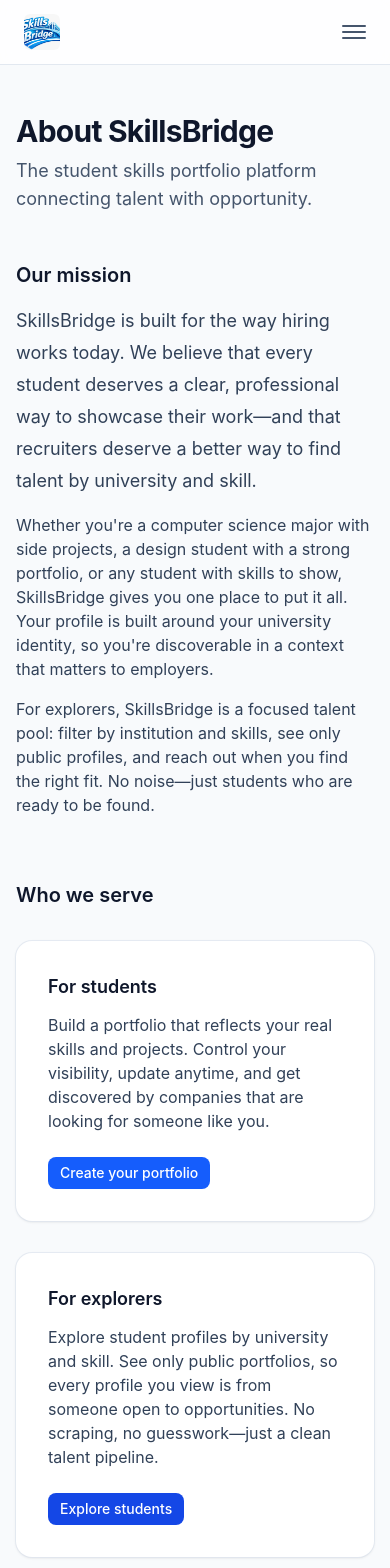
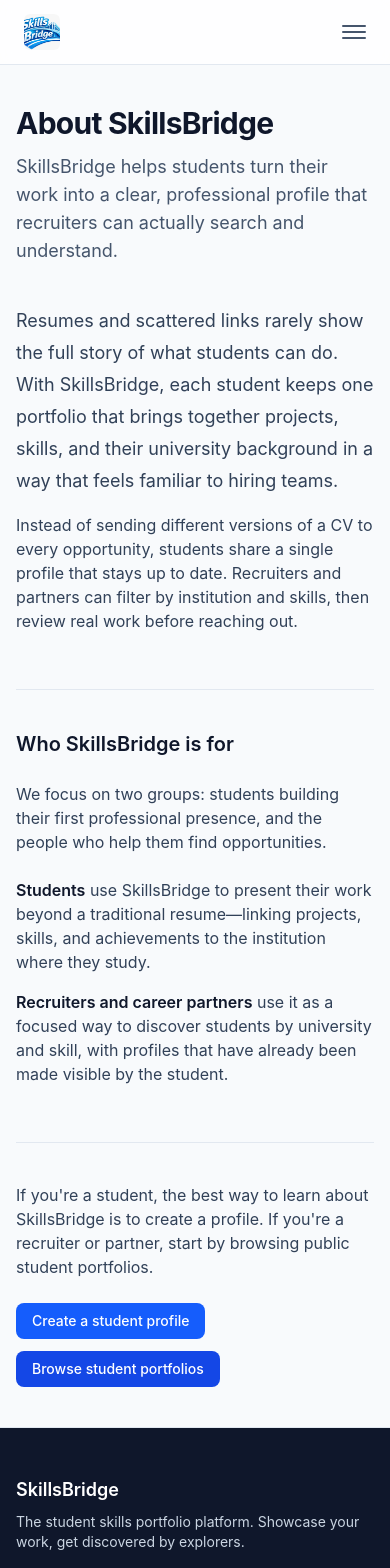
Before and after one commit to leeladiv/SkillsBridge, a Vue app in the folder Frontend/SkillsBridge/: page /about in a window 390 px wide. Shown: the top 1568 px of the page. Built offline with nearby package versions, Linux system fonts and the light colour scheme.

Commit message:
Changes: Make some changes on the landing and signup page

```diff
--- a/Frontend/SkillsBridge/src/views/AboutView.vue
+++ b/Frontend/SkillsBridge/src/views/AboutView.vue
@@ -9,70 +9,66 @@
   <div class="min-h-screen bg-slate-50">
     <AppNavbar />
 
-    <main class="mx-auto max-w-7xl px-4 py-12 sm:px-6 sm:py-16 lg:px-8">
-      <div class="mx-auto max-w-3xl">
+    <main class="mx-auto max-w-3xl px-4 py-10 sm:px-6 sm:py-14 lg:px-8">
+      <!-- Header -->
+      <section>
         <h1 class="text-3xl font-bold tracking-tight text-slate-900 sm:text-4xl">
           About {{ APP_NAME }}
         </h1>
-        <p class="mt-2 text-lg text-slate-600">
-          The student skills portfolio platform connecting talent with opportunity.
-        </p>
-      </div>
-
-      <section class="mx-auto mt-12 max-w-3xl">
-        <h2 class="text-xl font-semibold text-slate-900">Our mission</h2>
-        <p class="mt-4 text-lg leading-8 text-slate-700">
-          {{ APP_NAME }} is built for the way hiring works today. We believe that every student deserves a clear,
-          professional way to showcase their work—and that recruiters deserve a better way to find talent by
-          university and skill.
-        </p>
-        <p class="mt-4 text-slate-700">
-          Whether you're a computer science major with side projects, a design student with a strong portfolio, or
-          any student with skills to show, {{ APP_NAME }} gives you one place to put it all. Your profile is
-          built around your university identity, so you're discoverable in a context that matters to employers.
-        </p>
-        <p class="mt-4 text-slate-700">
-          For explorers, {{ APP_NAME }} is a focused talent pool: filter by institution and skills, see only
-          public profiles, and reach out when you find the right fit. No noise—just students who are ready to be
-          found.
+        <p class="mt-3 text-lg text-slate-600">
+          {{ APP_NAME }} helps students turn their work into a clear, professional profile that recruiters can
+          actually search and understand.
         </p>
       </section>
 
-      <section class="mt-16">
-        <h2 class="text-xl font-semibold text-slate-900">Who we serve</h2>
-        <div class="mt-8 grid gap-8 sm:grid-cols-2">
-          <div class="rounded-2xl bg-white p-8 shadow-sm ring-1 ring-slate-200/80">
-            <h3 class="text-lg font-semibold text-slate-900">For students</h3>
-            <p class="mt-3 text-slate-700">
-              Build a portfolio that reflects your real skills and projects. Control your visibility, update
-              anytime, and get discovered by companies that are looking for someone like you.
-            </p>
-            <BaseButton class="mt-6" size="sm" @click="$router.push({ name: 'Register' })">
-              Create your portfolio
-            </BaseButton>
-          </div>
-          <div class="rounded-2xl bg-white p-8 shadow-sm ring-1 ring-slate-200/80">
-            <h3 class="text-lg font-semibold text-slate-900">For explorers</h3>
-            <p class="mt-3 text-slate-700">
-              Explore student profiles by university and skill. See only public portfolios, so every profile you
-              view is from someone open to opportunities. No scraping, no guesswork—just a clean talent pipeline.
-            </p>
-            <BaseButton class="mt-6" variant="secondary" size="sm" @click="$router.push({ name: 'Explore' })">
-              Explore students
-            </BaseButton>
-          </div>
+      <!-- Mission -->
+      <section class="mt-10 space-y-4 text-slate-700">
+        <p class="text-lg leading-8">
+          Resumes and scattered links rarely show the full story of what students can do. With {{ APP_NAME }}, each
+          student keeps one portfolio that brings together projects, skills, and their university background in a
+          way that feels familiar to hiring teams.
+        </p>
+        <p>
+          Instead of sending different versions of a CV to every opportunity, students share a single profile that
+          stays up to date. Recruiters and partners can filter by institution and skills, then review real work
+          before reaching out.
+        </p>
+      </section>
+
+      <!-- Who it's for -->
+      <section class="mt-14 border-t border-slate-200 pt-10 space-y-6">
+        <h2 class="text-xl font-semibold text-slate-900">Who {{ APP_NAME }} is for</h2>
+        <p class="text-slate-700">
+          We focus on two groups: students building their first professional presence, and the people who help
+          them find opportunities.
+        </p>
+        <div class="space-y-4 text-slate-700">
+          <p>
+            <span class="font-semibold text-slate-900">Students</span> use {{ APP_NAME }} to present their work
+            beyond a traditional resume—linking projects, skills, and achievements to the institution where they
+            study.
+          </p>
+          <p>
+            <span class="font-semibold text-slate-900">Recruiters and career partners</span> use it as a focused
+            way to discover students by university and skill, with profiles that have already been made visible by
+            the student.
+          </p>
         </div>
       </section>
 
-      <section class="mx-auto mt-16 max-w-3xl border-t border-slate-200 pt-16">
-        <h2 class="text-xl font-semibold text-slate-900">Get in touch</h2>
-        <p class="mt-4 text-slate-600">
-          Questions about {{ APP_NAME }}? We'd love to hear from you. Reach out to your university's career office
-          or contact us through the platform.
+      <!-- Simple call to action -->
+      <section class="mt-14 border-t border-slate-200 pt-10">
+        <p class="text-slate-700">
+          If you&apos;re a student, the best way to learn about {{ APP_NAME }} is to create a profile. If you&apos;re
+          a recruiter or partner, start by browsing public student portfolios.
         </p>
-        <div class="mt-6 flex gap-4">
-          <BaseButton @click="$router.push({ name: 'Home' })">Back to home</BaseButton>
-          <BaseButton variant="secondary" @click="$router.push({ name: 'Register' })">Sign up</BaseButton>
+        <div class="mt-6 flex flex-wrap gap-3">
+          <BaseButton @click="$router.push({ name: 'Register' })">
+            Create a student profile
+          </BaseButton>
+          <BaseButton variant="secondary" @click="$router.push({ name: 'Explore' })">
+            Browse student portfolios
+          </BaseButton>
         </div>
       </section>
     </main>
--- a/Frontend/SkillsBridge/src/views/LoginView.vue
+++ b/Frontend/SkillsBridge/src/views/LoginView.vue
@@ -59,23 +59,77 @@
 </script>
 
 <template>
-  <div class="min-h-screen bg-slate-50">
+  <div class="min-h-screen bg-slate-100">
     <AppNavbar />
-    <main class="mx-auto max-w-md px-4 py-12">
-      <h1 class="text-2xl font-bold text-slate-900">Log in</h1>
-      <p class="mt-1 text-slate-600">Sign in to your SkillsBridge account.</p>
+
+    <main
+      class="mx-auto flex max-w-6xl flex-row overflow-x-auto overflow-y-hidden rounded-3xl bg-white shadow-xl sm:mt-10"
+    >
+      <!-- Left panel (same structure as signup) -->
+      <section
+        class="relative flex w-[40%] min-w-[320px] flex-col justify-between bg-blue-600 px-8 py-10 text-white sm:px-12 md:max-w-md"
+      >
+        <div>
+          <!-- Logo placeholder -->
+          <div class="flex items-center gap-3">
+            <div class="h-10 w-32 rounded bg-white/10" />
+          </div>
+
+          <h1 class="mt-10 text-3xl font-semibold leading-tight sm:text-4xl">
+            Welcome back to
+            <span class="block font-bold">your student portfolio</span>
+          </h1>
+
+          <p class="mt-4 max-w-md text-sm sm:text-base text-blue-100">
+            Log in to update your SkillsBridge profile, publish new projects, and stay visible to recruiters and
+            partners looking for talent from your university.
+          </p>
+        </div>
+
+        <div class="mt-10 rounded-2xl bg-blue-700/70 p-5 text-sm sm:text-base">
+          <p class="font-medium">“I can keep everything in one place.”</p>
+          <p class="mt-2 text-blue-100">
+            Instead of sending different CVs and links, I just share my SkillsBridge profile when I apply for roles or
+            talk to recruiters.
+          </p>
+          <div class="mt-4 flex items-center justify-between text-xs font-medium text-blue-100/80">
+            <span>Final-year student</span>
+            <span class="text-yellow-300">★★★★★</span>
+          </div>
+        </div>
+      </section>
+
+      <!-- Right form panel -->
+      <section class="flex min-w-[360px] flex-1 items-stretch bg-slate-50 px-6 py-8 sm:px-10 sm:py-10">
+        <div class="w-full max-w-xl">
+          <!-- Step indicator (single active dot to echo signup) -->
+          <div class="mb-8 flex items-center gap-3">
+            <span class="h-2 w-2 rounded-full bg-primary-600"></span>
+            <span class="h-2 w-2 rounded-full bg-slate-300"></span>
+            <span class="h-2 w-2 rounded-full bg-slate-300"></span>
+          </div>
+
+          <header>
+            <h2 class="text-2xl font-semibold tracking-tight text-slate-900 sm:text-3xl">
+              Log in
+            </h2>
+            <p class="mt-2 text-sm text-slate-600">
+              Enter your email and password to access your SkillsBridge account.
+            </p>
+          </header>
 
           <BaseAlert v-if="alertError" variant="error" class="mt-4" @dismiss="alertError = ''">
             {{ alertError }}
           </BaseAlert>
 
-      <form class="mt-6 space-y-4" @submit.prevent="onSubmit">
+          <div class="mt-6 rounded-2xl bg-white p-6 shadow-sm sm:p-7">
+            <form class="space-y-4" @submit.prevent="onSubmit">
               <BaseInput
                 v-model="form.email"
                 type="email"
                 label="Email"
                 name="email"
-          placeholder="you@university.edu"
+                placeholder="alex@example.com"
                 :error="errors.email"
                 required
               />
@@ -83,19 +137,35 @@
                 v-model="form.password"
                 label="Password"
                 name="password"
-          placeholder="********"
+                placeholder="••••••••"
                 :error="errors.password"
                 required
               />
-        <BaseButton type="submit" class="w-full" :loading="loading">
+              <BaseButton type="submit" class="mt-2 w-full" :loading="loading">
                 Log in
               </BaseButton>
+
+              <div class="pt-4">
+                <div class="flex items-center gap-3">
+                  <div class="h-px flex-1 bg-slate-200" />
+                  <span class="text-xs font-medium text-slate-500">OR</span>
+                  <div class="h-px flex-1 bg-slate-200" />
+                </div>
+
+                <div class="mt-3 text-center text-sm text-slate-600">
+                  Don&apos;t have an account?
+                  <router-link
+                    to="/register"
+                    class="ml-1 inline-flex items-center justify-center rounded-full border border-slate-200 bg-white px-3 py-1 text-sm font-semibold text-slate-900 shadow-sm hover:bg-slate-50"
+                  >
+                    Sign up
+                  </router-link>
+                </div>
+              </div>
             </form>
-
-      <p class="mt-4 text-center text-sm text-slate-600">
-        Don't have an account?
-        <router-link to="/register" class="font-medium text-primary-600 hover:underline">Sign up</router-link>
-      </p>
+          </div>
+        </div>
+      </section>
     </main>
   </div>
 </template>
--- a/Frontend/SkillsBridge/src/views/RegisterView.vue
+++ b/Frontend/SkillsBridge/src/views/RegisterView.vue
@@ -98,22 +98,76 @@
 </script>
 
 <template>
-  <div class="min-h-screen bg-slate-50">
+  <div class="min-h-screen bg-slate-100">
     <AppNavbar />
-    <main class="mx-auto max-w-md px-4 py-12">
-      <h1 class="text-2xl font-bold text-slate-900">Create account</h1>
-      <p class="mt-1 text-slate-600">Register as a student on SkillsBridge.</p>
+
+    <main
+      class="mx-auto flex max-w-6xl flex-row overflow-x-auto overflow-y-hidden rounded-3xl bg-white shadow-xl sm:mt-10"
+    >
+      <!-- Left marketing panel -->
+      <section
+        class="relative flex w-[40%] min-w-[320px] flex-col justify-between bg-blue-600 px-8 py-10 text-white sm:px-12 md:max-w-md"
+      >
+        <div>
+          <!-- Logo placeholder (replace with your logo image) -->
+          <div class="flex items-center gap-3">
+            <div class="h-10 w-32 rounded bg-white/10" />
+          </div>
+
+          <h1 class="mt-10 text-3xl font-semibold leading-tight sm:text-4xl">
+            Let&apos;s set up your
+            <span class="block font-bold">SkillsBridge profile</span>
+          </h1>
+
+          <p class="mt-4 max-w-md text-sm sm:text-base text-blue-100">
+            SkillsBridge helps students turn real coursework and projects into a professional portfolio that recruiters
+            can actually search, filter, and understand.
+          </p>
+        </div>
+
+        <div class="mt-10 rounded-2xl bg-blue-700/70 p-5 text-sm sm:text-base">
+          <p class="font-medium">“My work finally makes sense to recruiters.”</p>
+          <p class="mt-2 text-blue-100">
+            With one SkillsBridge profile I can showcase my assignments, side projects, and skills in a way that feels
+            familiar to hiring teams.
+          </p>
+          <div class="mt-4 flex items-center justify-between text-xs font-medium text-blue-100/80">
+            <span>Computer Science student</span>
+            <span class="text-yellow-300">★★★★★</span>
+          </div>
+        </div>
+      </section>
+
+      <!-- Right form panel -->
+      <section class="flex min-w-[360px] flex-1 items-stretch bg-slate-50 px-6 py-8 sm:px-10 sm:py-10">
+        <div class="w-full max-w-xl">
+          <!-- Step indicator (dots) -->
+          <div class="mb-8 flex items-center gap-3">
+            <span class="h-2 w-2 rounded-full bg-primary-600"></span>
+            <span class="h-2 w-2 rounded-full bg-slate-300"></span>
+            <span class="h-2 w-2 rounded-full bg-slate-300"></span>
+          </div>
+
+          <header>
+            <h2 class="text-2xl font-semibold tracking-tight text-slate-900 sm:text-3xl">
+              Let&apos;s get started
+            </h2>
+            <p class="mt-2 text-sm text-slate-600">
+              Create your SkillsBridge student account to showcase your projects and skills.
+            </p>
+          </header>
 
           <BaseAlert v-if="alertError" variant="error" class="mt-4" @dismiss="alertError = ''">
             {{ alertError }}
           </BaseAlert>
 
-      <form class="mt-6 space-y-4" @submit.prevent="onSubmit">
+          <div class="mt-6 rounded-2xl bg-white p-6 shadow-sm sm:p-7">
+            <form class="space-y-4" @submit.prevent="onSubmit">
               <BaseInput
                 v-model="form.fullName"
                 label="Full name"
                 name="fullName"
-          placeholder="Jane Doe"
+                placeholder="Alex Parkinson"
                 :error="errors.fullName"
                 required
               />
@@ -122,15 +176,23 @@
                 type="email"
                 label="Email"
                 name="email"
-          placeholder="you@university.edu"
+                placeholder="alex@example.com"
                 :error="errors.email"
                 required
+              />
+              <BaseSelect
+                v-model="form.universityId"
+                label="University"
+                name="university"
+                placeholder="Choose your university"
+                :options="universityOptions"
+                :error="errors.universityId"
               />
               <BasePasswordInput
                 v-model="form.password"
                 label="Password"
                 name="password"
-          placeholder="********"
+                placeholder="••••••••"
                 :error="errors.password"
                 required
               />
@@ -138,36 +200,51 @@
                 v-model="form.confirmPassword"
                 label="Confirm password"
                 name="confirmPassword"
-          placeholder="********"
+                placeholder="••••••••"
                 :error="errors.confirmPassword"
                 required
               />
-        <BaseSelect
-          v-model="form.universityId"
-          label="University"
-          name="university"
-          placeholder="Select your university"
-          :options="universityOptions"
-          :error="errors.universityId"
-        />
+
+              <div class="rounded-xl border border-slate-200 bg-slate-50 p-3">
+                <div class="flex flex-col gap-2 sm:flex-row sm:items-center sm:justify-between">
+                  <p class="text-xs text-slate-600">
+                    Can&apos;t find your university?
+                  </p>
                   <button
                     type="button"
-          class="text-sm text-primary-600 hover:underline"
+                    class="text-left text-xs font-semibold text-primary-600 hover:underline"
                     @click="showRequestUniversityModal = true"
                   >
-          University not listed? Request to add it
+                    Request to add it
                   </button>
+                </div>
+              </div>
 
-        <BaseButton type="submit" class="w-full" :loading="loading">
-          Sign up
+              <BaseButton type="submit" class="mt-2 w-full" :loading="loading">
+                Get started
               </BaseButton>
+
+              <div class="pt-4">
+                <div class="flex items-center gap-3">
+                  <div class="h-px flex-1 bg-slate-200" />
+                  <span class="text-xs font-medium text-slate-500">OR</span>
+                  <div class="h-px flex-1 bg-slate-200" />
+                </div>
+
+                <div class="mt-3 text-center text-sm text-slate-600">
+                  Already have an account?
+                  <router-link
+                    to="/login"
+                    class="ml-1 inline-flex items-center justify-center rounded-full border border-slate-200 bg-white px-3 py-1 text-sm font-semibold text-slate-900 shadow-sm hover:bg-slate-50"
+                  >
+                    Log in
+                  </router-link>
+                </div>
+              </div>
             </form>
-
-      <p class="mt-4 text-center text-sm text-slate-600">
-        Already have an account?
-        <router-link to="/login" class="font-medium text-primary-600 hover:underline">Log in</router-link>
-      </p>
-    </main>
+          </div>
+        </div>
+      </section>
 
       <BaseModal
         :show="showRequestUniversityModal"
@@ -187,5 +264,6 @@
           <BaseButton :loading="requestSubmitting" @click="submitUniversityRequest">Submit request</BaseButton>
         </div>
       </BaseModal>
+    </main>
   </div>
 </template>
```
Lines whose indentation alone changed are shown as unchanged.
